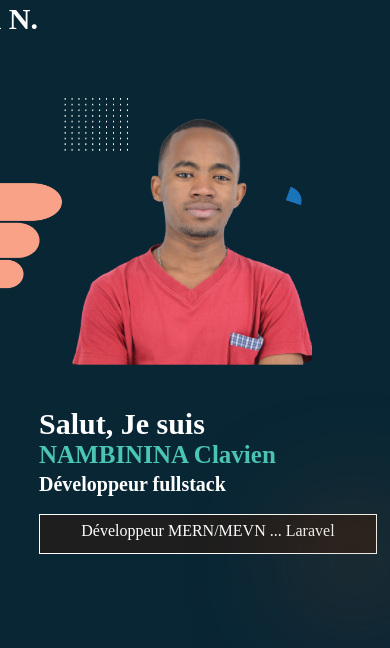
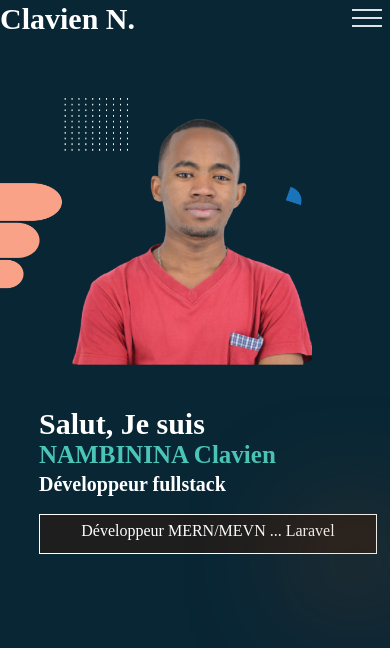
Before and after one commit to Clavien317/Myportfolio, a Next.js app: page /composants/Header in a window 390 px wide. Shown: the top 648 px of the page. Built offline with nearby package versions, Linux system fonts and the light colour scheme.

Commit message:
Update responsive.css

```diff
--- a/styles/responsive.css
+++ b/styles/responsive.css
@@ -260,13 +260,13 @@
     #logo
     {
         float: left;
-        margin-left: -25vw;
+        margin-left: 0vw;
     }
 
     .hamburger
     {
         float: right;
-        margin-right: -20vw;
+        margin-right: 0vw;
     }
 
     .haut
```
